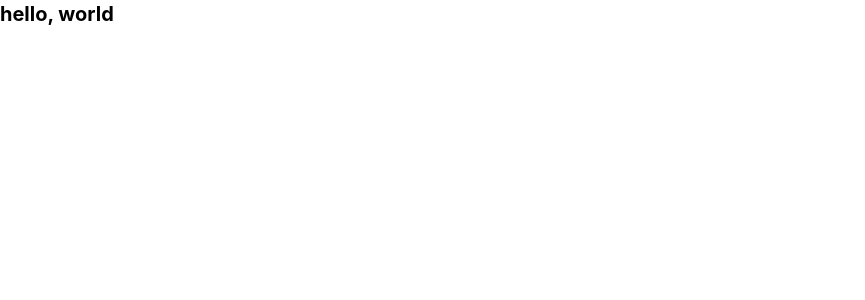
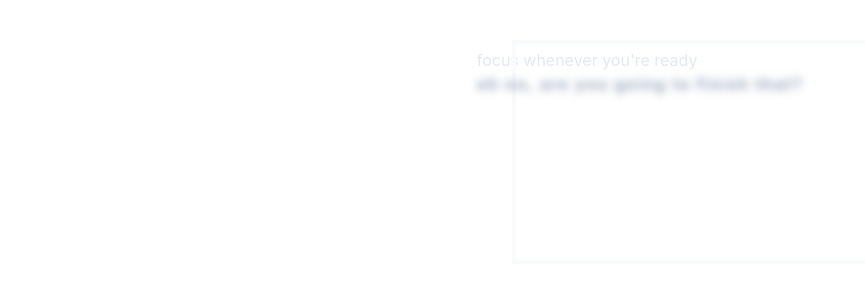
Before and after one commit to yairdyule/type-atron-500.github.io, a Next.js app: page / in a window 1280 px wide. Shown: the top 300 px of the page, without its empty margins (0-865 px from the left). Built offline with nearby package versions, Linux system fonts and the light colour scheme.

Commit message:
create homepage
Signed-off-by: Jared Jewell <jaje9434@colorado.edu>

```diff
--- a/pages/index.js
+++ b/pages/index.js
@@ -1,7 +1,13 @@
-import Head from "next/head";
-import Image from "next/image";
 import "../styles/Home.module.css";
+import TypingBox from "./Components/TypingBox";
+import { texts } from "../data";
 
 export default function Home() {
-  return <h1 className="text-xl font-bold text-black">hello, world</h1>;
+  const target = texts[Math.floor(Math.random() * texts.length)].text;
+
+  return (
+    <div className="flex flex-col items-center justify-center">
+      <TypingBox target={target} />
+    </div>
+  );
 }
```
